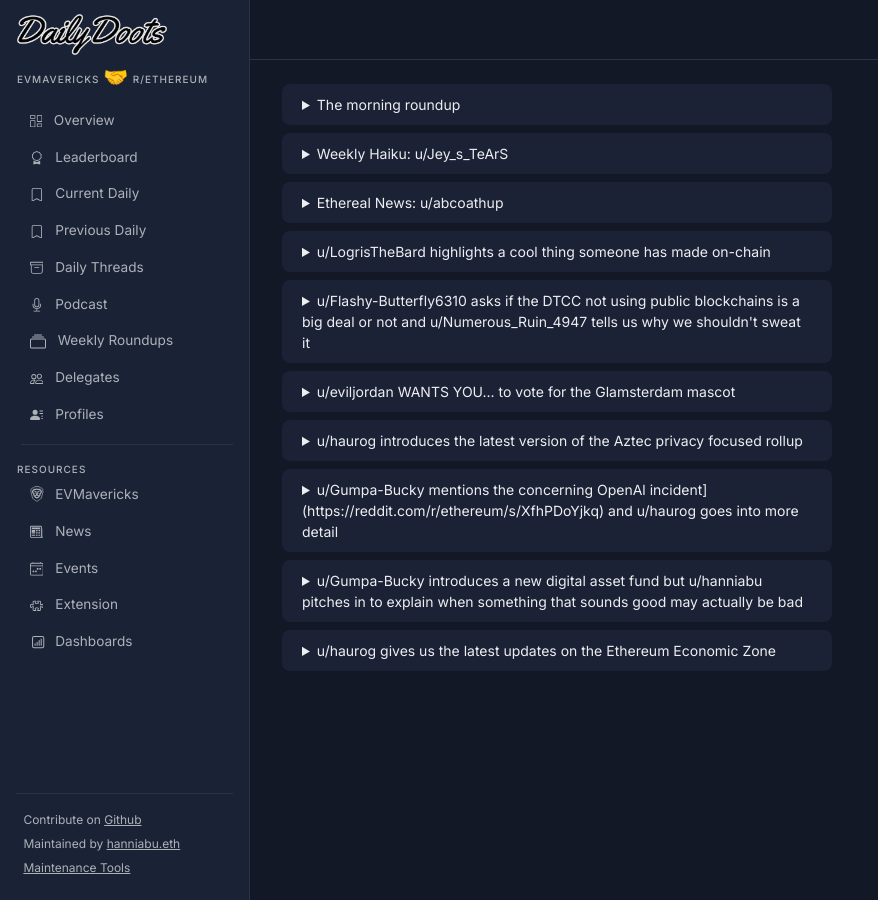
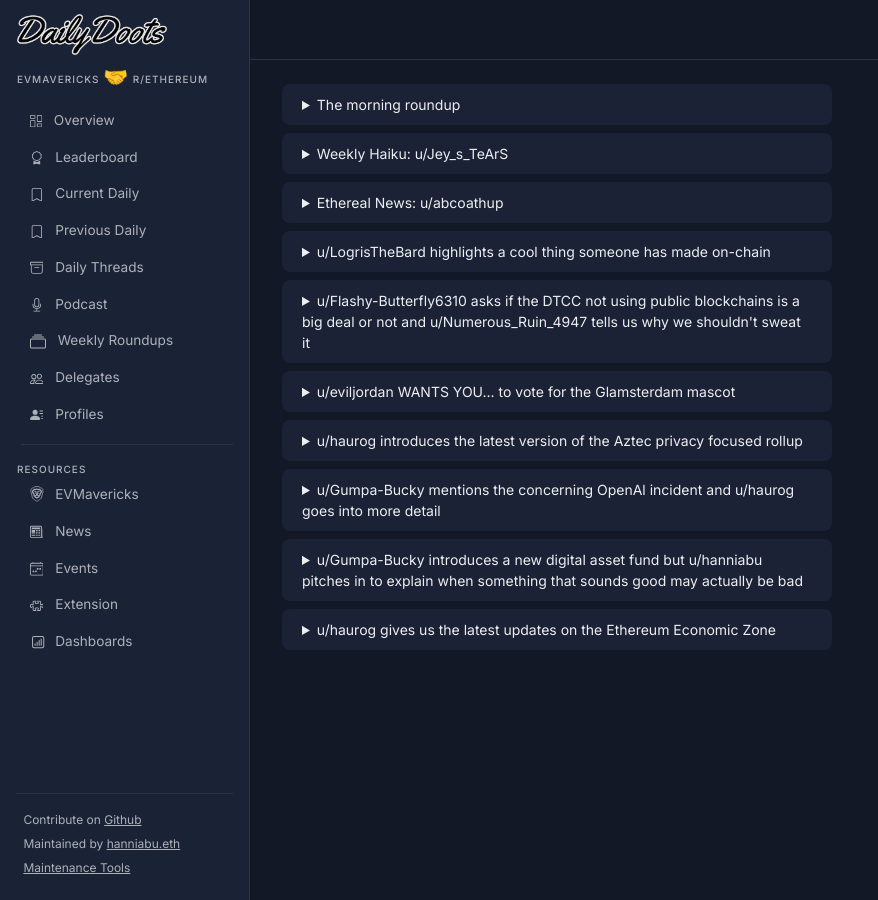
Before and after one commit to etheralpha/dailydoots-com, a Jekyll site: the page built from weekly/historical/2026-07-24.md, in a window 1280 px wide. Shown: the whole page, without its empty margins (0-878 px from the left). Built offline with Jekyll 4.4.1, drawn with Linux system fonts in a browser that asks for light colours; some web fonts are replaced; some of the changed lines change nothing that is shown.

Commit message:
fix title

```diff
--- a/weekly/historical/2026-07-24.md
+++ b/weekly/historical/2026-07-24.md
@@ -134,7 +134,7 @@
 
 </details>
 <details markdown=1>
-<summary>u/Gumpa-Bucky mentions the concerning OpenAl incident](https://reddit.com/r/ethereum/s/XfhPDoYjkq) and u/haurog goes into more detail</summary>
+<summary>u/Gumpa-Bucky mentions the concerning OpenAl incident and u/haurog goes into more detail</summary>
 [View on Reddit →](https://reddit.com/r/ethereum/s/XfhPDoYjkq)
 
 [u/Gumpa-Bucky](https://reddit.com/u/Gumpa-Bucky):
```
